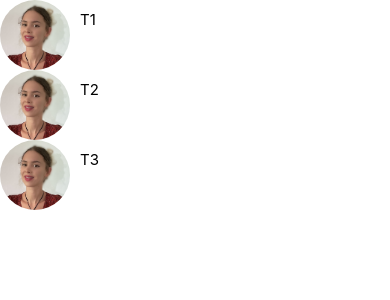
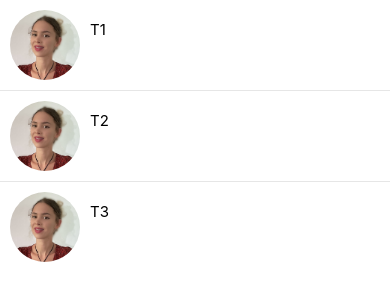
Before and after one commit to johannalsyb/SwapFlatApp, a React Native app: screen / in a window 390 px wide. Shown: the top 300 px of the page. Built offline with nearby package versions, Linux system fonts and the light colour scheme.

Commit message:
add gesture

```diff
--- /dev/null
+++ b/components/ItemSeparator.js
@@ -0,0 +1,21 @@
+import React from "react";
+import { View, StyleSheet } from "react-native";
+
+function ItemSeparator() {
+  return <View style={styles.separator} />;
+}
+
+export default ItemSeparator;
+
+const styles = StyleSheet.create({
+  separator: {
+    flexDirection:'row',
+    width: "100%",
+    justifyContent: "center",
+    height: 1,
+    backgroundColor: "grey",
+    opacity: 0.2,
+
+
+  },
+});
--- a/components/ListItems.js
+++ b/components/ListItems.js
@@ -1,8 +1,11 @@
 import React from "react";
-import { View, StyleSheet, Image, Text } from "react-native";
+import { View, StyleSheet, Image, Text, TouchableOpacity, TouchableHighlight } from "react-native";
 
-function ListItems({ image, title, subTitle }) {
+function ListItems({ image, title, subTitle, onPress }) {
   return (
+    <TouchableHighlight
+    underlayColor= "grey"
+    onPress={onPress}>
       <View style={styles.container}>
         <Image style={styles.image} source={image} />
         <View style={styles.vertical}>
@@ -10,13 +13,14 @@ function ListItems({ image, title, subTitle }) {
           <Text style={styles.subtitle}>{subTitle}</Text>
         </View>
       </View>
+    </TouchableHighlight>
   );
 }
 
 const styles = StyleSheet.create({
   container: {
     flexDirection: "row",
-
+    padding: 10,
   },
   image: {
     height: 70,
@@ -31,7 +35,7 @@ const styles = StyleSheet.create({
     marginLeft: 10,
   },
   subtitle: {
-      color: "grey"
-  }
+    color: "grey",
+  },
 });
 export default ListItems;
--- a/package.json
+++ b/package.json
@@ -16,6 +16,7 @@
     "react": "17.0.1",
     "react-dom": "17.0.1",
     "react-native": "0.64.3",
+    "react-native-gesture-handler": "~2.1.0",
     "react-native-web": "0.17.1"
   },
   "devDependencies": {
--- a/screens/MessageScreen.js
+++ b/screens/MessageScreen.js
@@ -1,6 +1,7 @@
 import React from 'react';
-import { FlatList } from 'react-native';
+import { FlatList, View, StyleSheet } from 'react-native';
 import ListItems from '../components/ListItems';
+import ItemSeparator from '../components/ItemSeparator';
 
 const message = [
     {
@@ -23,15 +24,32 @@ const message = [
     },
 ]
 
-function MessageScreen(props) {
+function MessageScreen() {
     return (
-      <FlatList
-          data={message}
-          keyExtractor={message => message.id.toString()}
-          renderItem={({item}) => <ListItems title={item.title}
-          subTitle={item.subTitle}
-          image={item.image} />  }  />
-    );
+        <View style={styles.container}>
+            <FlatList
+                data={message}
+                keyExtractor={(message) => message.id.toString()}
+                renderItem={({ item }) => (
+                    <ListItems
+                        title={item.title}
+                        subTitle={item.subTitle}
+                        image={item.image}
+                        onPress={()=> console.log(item.description)}
+                    />
+                )}
+                ItemSeparatorComponent={ItemSeparator}
+                />
+    </View>
+
+);
 }
 
+const styles = StyleSheet.create({
+    container: {
+        width: "100%",
+        flex: 1,
+    }
+})
+
 export default MessageScreen;
```
Also changed, not shown: 1 other file (tests, documents, lock files or other folders). Lines whose indentation alone changed are shown as unchanged.
